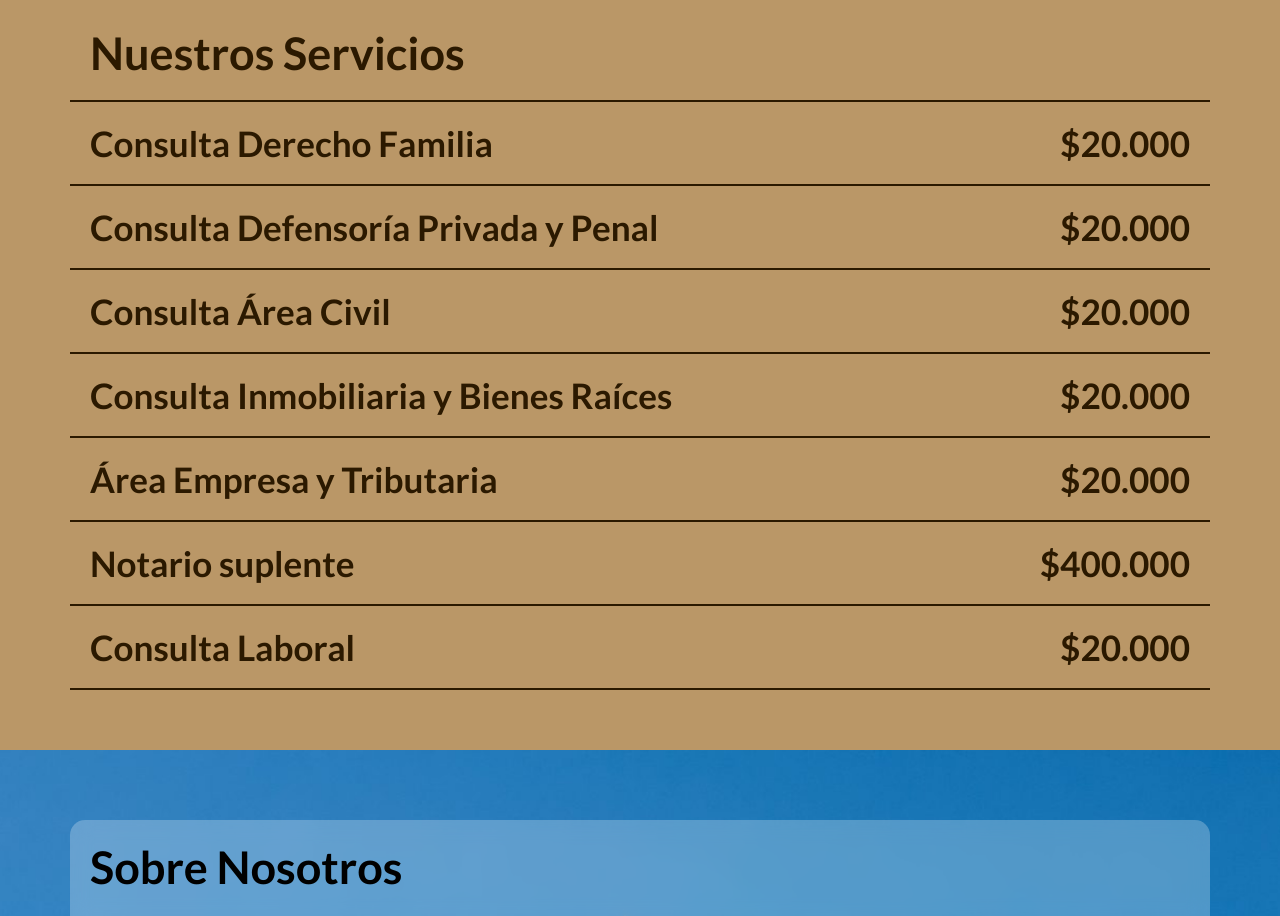
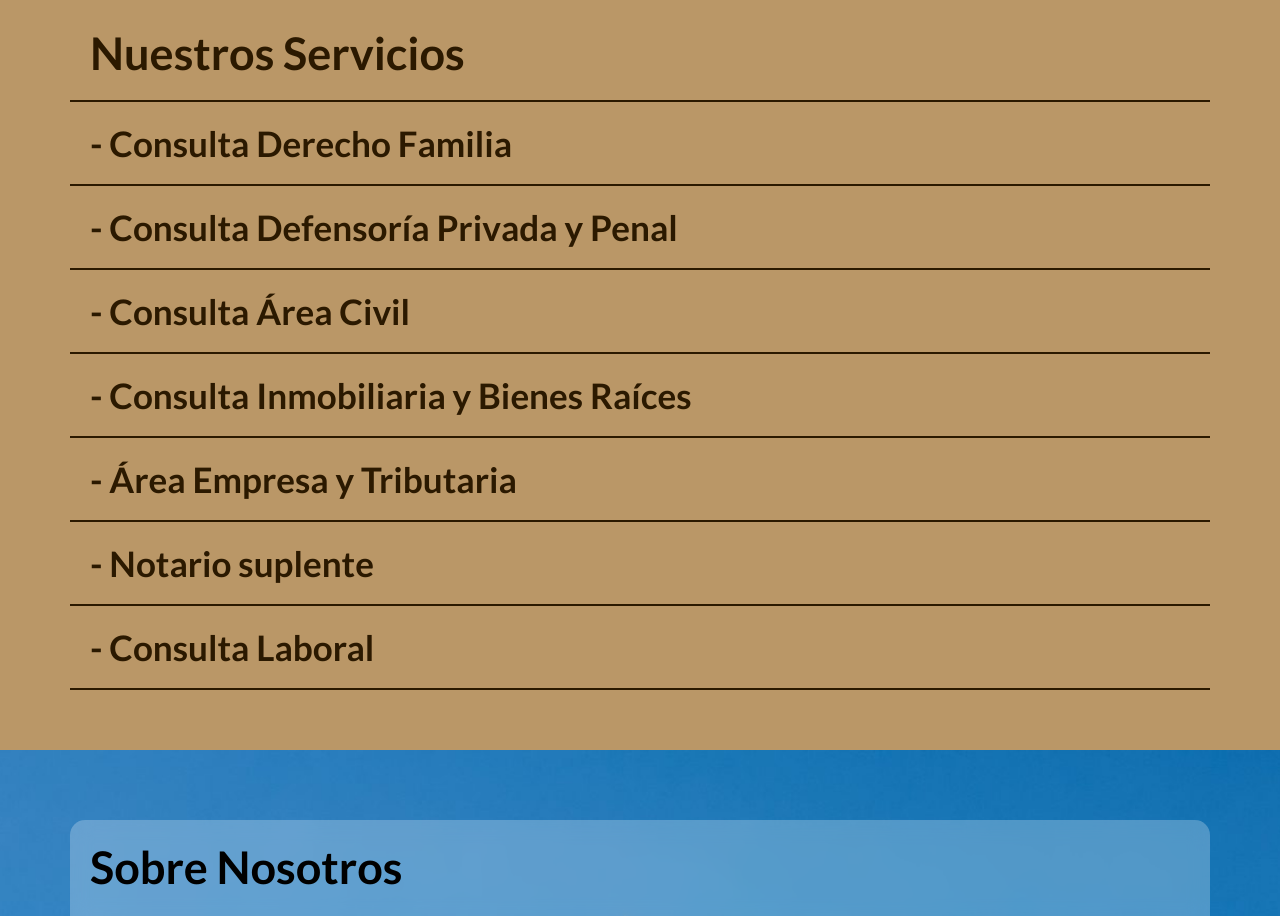
Before and after one commit to champi41/Hernandez-Miranda, a plain HTML site: page index.html in a window 1280 px wide. Shown: the part 1880-2796 px from the top of the page. Drawn offline with Linux system fonts and the light colour scheme; a web font is replaced by a local one.

Commit message:
Update index.html

```diff
--- a/index.html
+++ b/index.html
@@ -67,32 +67,25 @@
       <ul>
         <li><h2>Nuestros Servicios</h2></li>
         <li>
-          <h3>Consulta Derecho Familia</h3>
-          <h3>$20.000</h3>
+          <h3>- Consulta Derecho Familia</h3>
         </li>
         <li>
-          <h3>Consulta Defensoría Privada y Penal</h3>
-          <h3>$20.000</h3>
+          <h3>- Consulta Defensoría Privada y Penal</h3>
         </li>
         <li>
-          <h3>Consulta Área Civil</h3>
-          <h3>$20.000</h3>
+          <h3>- Consulta Área Civil</h3>
         </li>
         <li>
-          <h3>Consulta Inmobiliaria y Bienes Raíces</h3>
-          <h3>$20.000</h3>
+          <h3>- Consulta Inmobiliaria y Bienes Raíces</h3>
         </li>
         <li>
-          <h3>Área Empresa y Tributaria</h3>
-          <h3>$20.000</h3>
+          <h3>- Área Empresa y Tributaria</h3>
         </li>
         <li>
-          <h3>Notario suplente</h3>
-          <h3>$400.000</h3>
+          <h3>- Notario suplente</h3>
         </li>
         <li>
-          <h3>Consulta Laboral</h3>
-          <h3>$20.000</h3>
+          <h3>- Consulta Laboral</h3>
         </li>
       </ul>
     </div>
```
